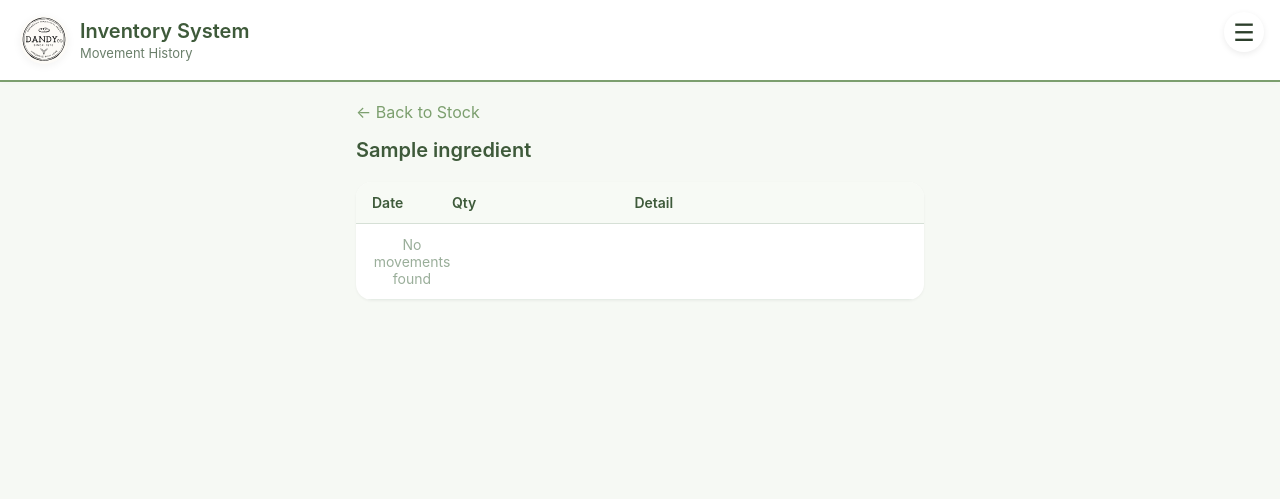
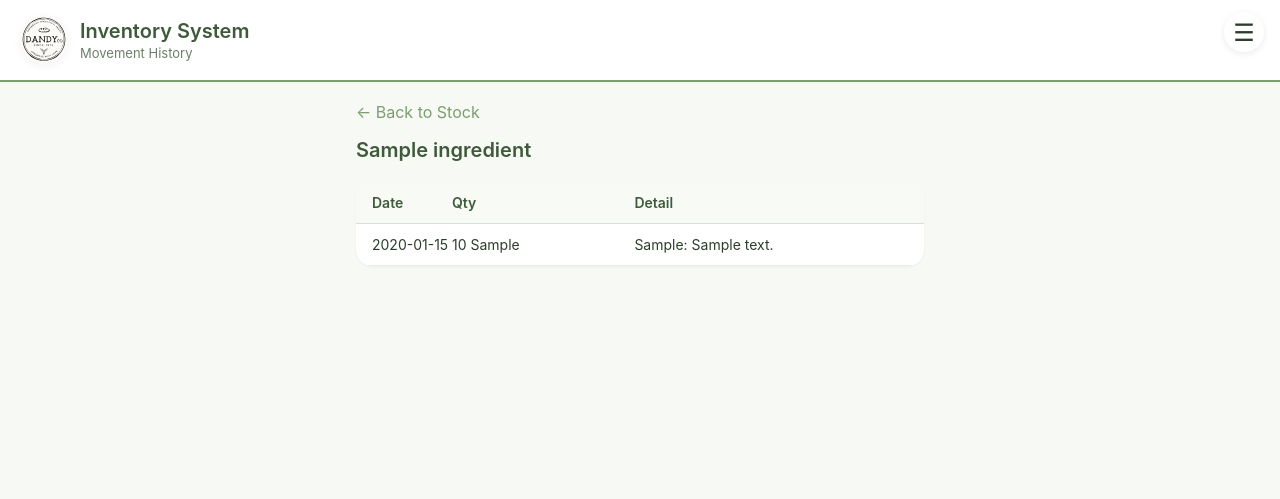
Before and after one commit to furiaak/htf2, a Flask app: page /movement/history/1?warehouse_id=1&back=/stock in a window 1280 px wide. Shown: the top 499 px of the page. Run offline with Flask 3, Linux system fonts and the light colour scheme; a user stored in the database is signed in; tables that the repository leaves empty hold one stand-in row (values such as "Sample post").

Commit message:
allow admin to view movement history

```diff
--- a/app.py
+++ b/app.py
@@ -980,14 +980,26 @@ def current_stock():
 def movement_history(ingredient_id):
     if 'user_id' not in session:
         return redirect(url_for('login'))
-    warehouse_id = session['warehouse_id']
+
     ingredient = Ingredient.query.get_or_404(ingredient_id)
+
+    # Use provided warehouse_id or fallback to session
+    warehouse_id = request.args.get('warehouse_id', type=int)
+    if not warehouse_id:
+        warehouse_id = session['warehouse_id']
+
     movements = Movement.query.filter(
         Movement.warehouse_id == warehouse_id,
         Movement.ingredient_id == ingredient_id,
-        Movement.status == 'completed'  # Only show completed movements
+        Movement.status == 'completed'
     ).order_by(Movement.date.desc(), Movement.created_at.desc()).all()
-    return render_template('movement_history.html', movements=movements, ingredient=ingredient)
+
+    back_url = request.args.get('back', url_for('current_stock'))
+
+    return render_template('movement_history.html',
+                           movements=movements,
+                           ingredient=ingredient,
+                           back_url=back_url)
 
 @app.route('/add_movement', methods=['GET', 'POST'])
 def add_movement():
--- a/templates/movement_history.html
+++ b/templates/movement_history.html
@@ -6,7 +6,7 @@
 
 {% block content %}
 <div class="container">
-    <a href="{{ url_for('current_stock') }}" class="back-link">← Back to Stock</a>
+    <a href="{{ back_url }}" class="back-link">← Back to Stock</a>
 
     <h2 style="margin-bottom: 20px; font-size: 20px; font-weight: 600; color: #3E5A3A;">{{ ingredient.name }}</h2>
 
```
Also changed, not shown: templates/hq_stock.html (+6 -1 lines).
